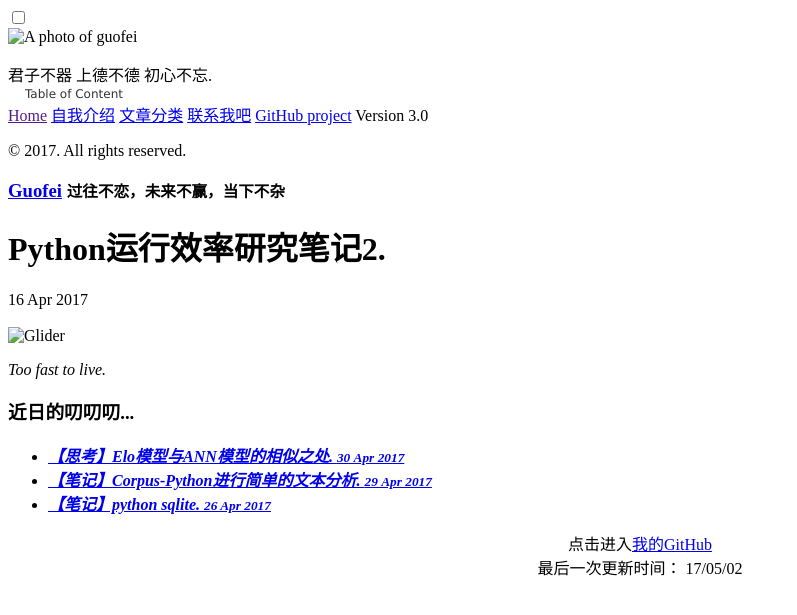
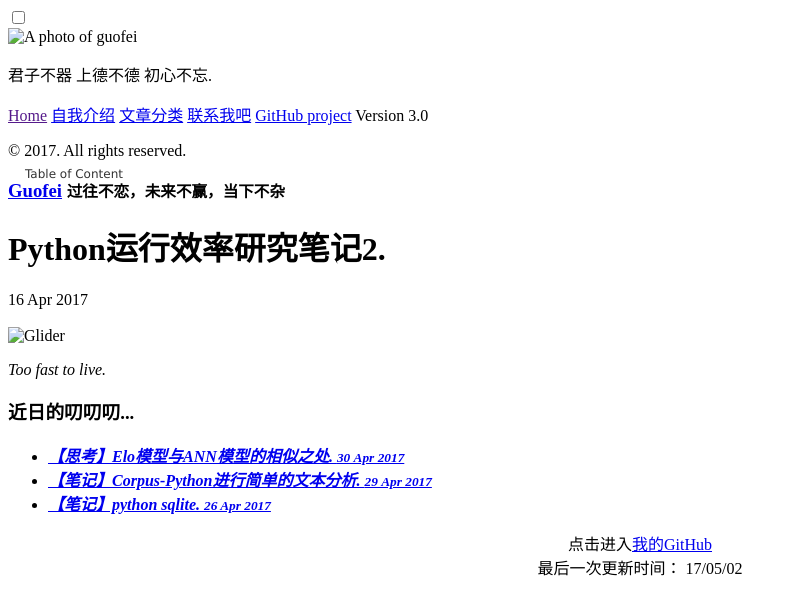
Before and after one commit to lisa9812/temp_4guofei99987.github.io, a Jekyll site: the page built from _posts/2017-04-16-speed2.md, in a window 1280 px wide. Shown: the top 615 px of the page, without its empty margins (0-797 px from the left). Built offline with Jekyll 4.4.1, drawn with Linux system fonts in a browser that asks for light colours; comment, search, counter and statistics services are not loaded.

Commit message:
AutoUpload

```diff
--- a/_layouts/post.html
+++ b/_layouts/post.html
@@ -13,7 +13,7 @@ layout: default
 
   <span class="post-date">{{ page.date | date_to_string }}</span>
 
-<ul id="tree" class="ztree" style="top: 5em;left: 70em;"></ul>
+<ul id="tree" class="ztree" style="top: 10em"></ul>
 
 
 <div class='main_post'>
```
